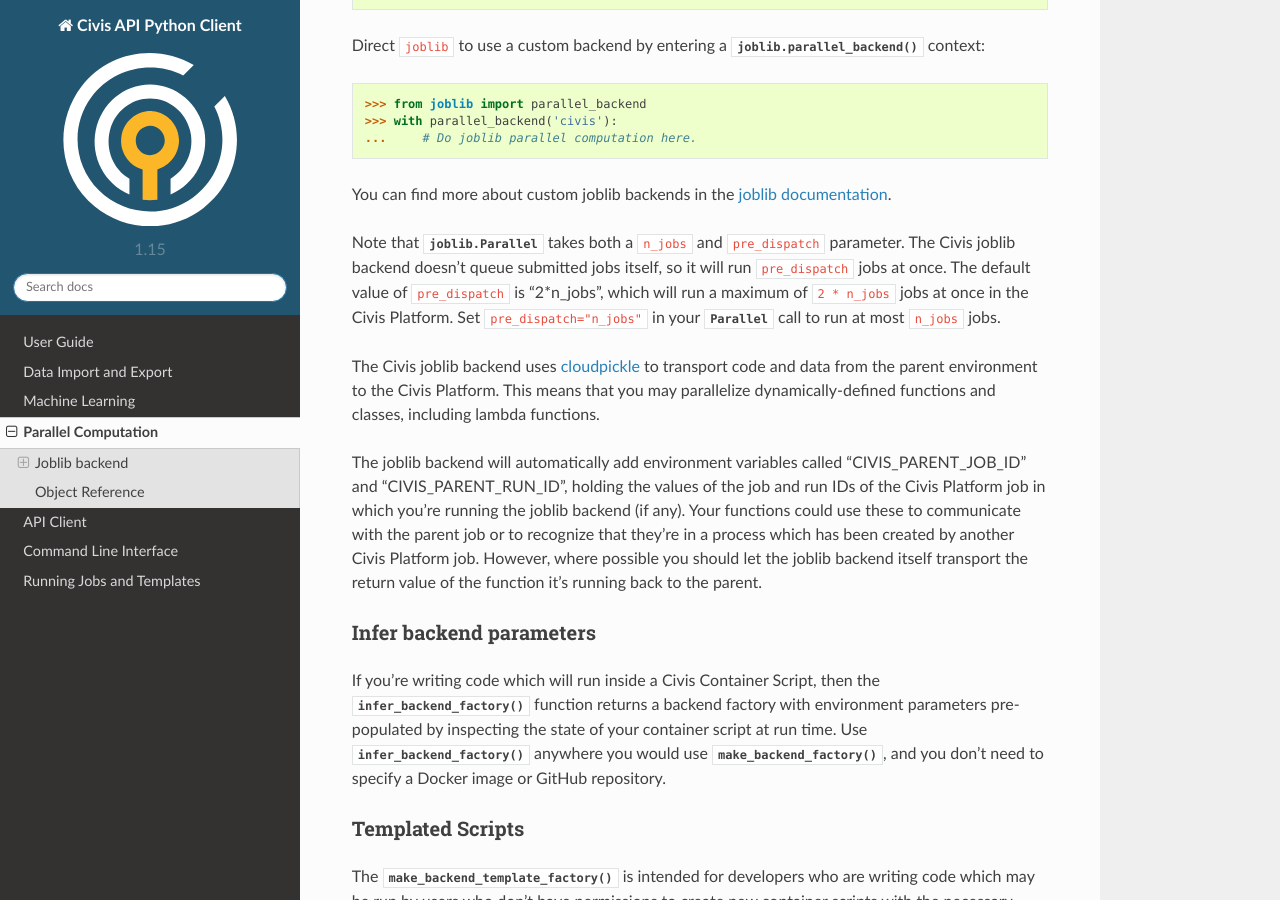
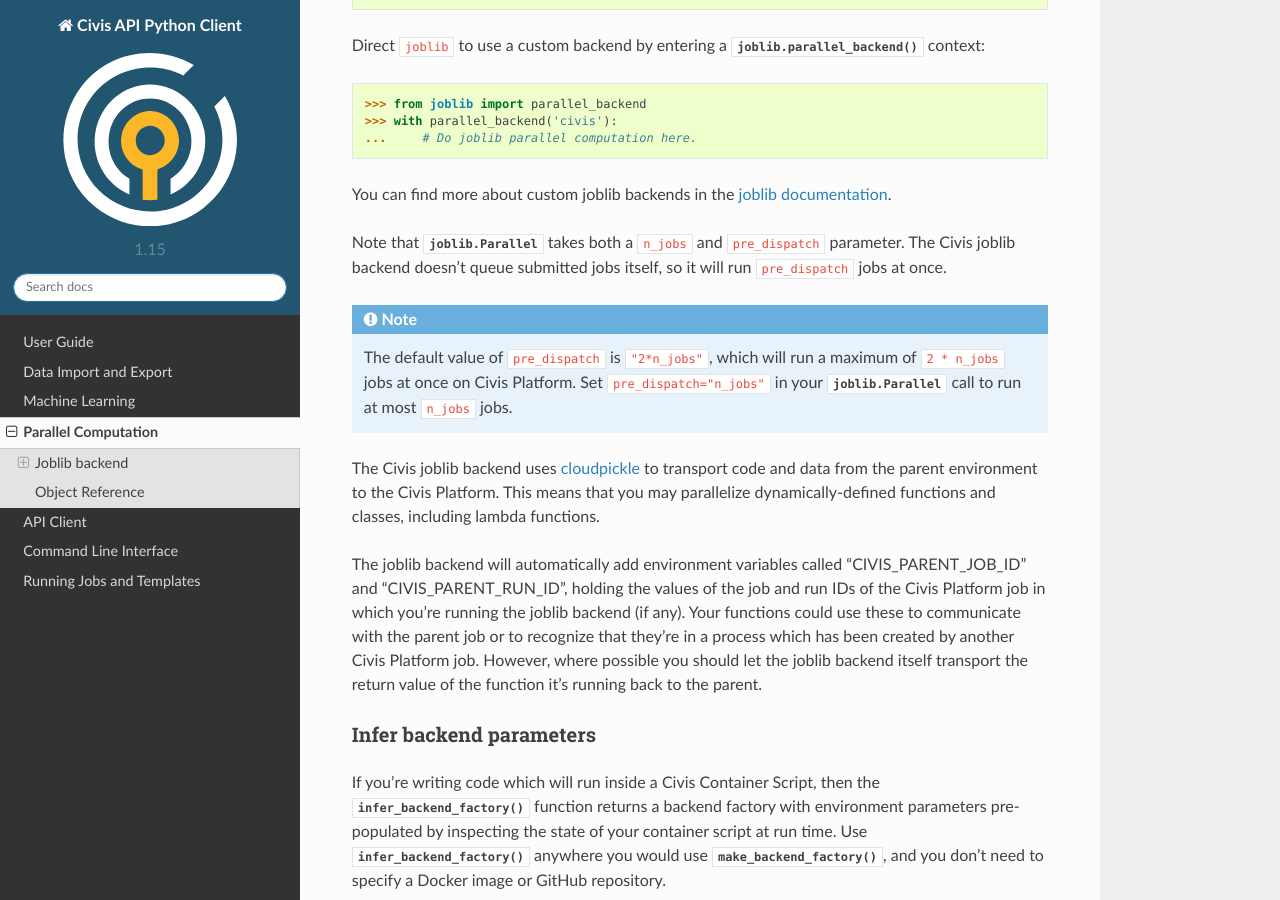
Before and after one commit to civisanalytics/civis-python, a Sphinx documentation site: the page built from docs/source/parallel.rst, in a window 1280 px wide and 900 px high, scrolled down 1683 px. Built offline with Sphinx 7.4.7 and the Read the Docs theme 2.0.0, drawn with Linux system fonts in a browser that asks for light colours.

Commit message:
DOC call out joblib.Parallel defaults pre_dispatch to 2*n_jobs

```diff
--- a/docs/source/parallel.rst
+++ b/docs/source/parallel.rst
@@ -96,10 +96,13 @@
 
 Note that :class:`joblib.Parallel` takes both a ``n_jobs`` and ``pre_dispatch``
 parameter. The Civis joblib backend doesn't queue submitted jobs itself,
-so it will run ``pre_dispatch`` jobs at once. The default value of
-``pre_dispatch`` is "2*n_jobs", which will run a maximum of ``2 * n_jobs`` jobs
-at once in the Civis Platform. Set ``pre_dispatch="n_jobs"`` in your
-:class:`~joblib.Parallel` call to run at most ``n_jobs`` jobs.
+so it will run ``pre_dispatch`` jobs at once.
+
+.. note::
+    The default value of
+    ``pre_dispatch`` is ``"2*n_jobs"``, which will run a maximum of ``2 * n_jobs`` jobs
+    at once on Civis Platform. Set ``pre_dispatch="n_jobs"`` in your
+    :class:`joblib.Parallel` call to run at most ``n_jobs`` jobs.
 
 The Civis joblib backend uses `cloudpickle <https://github.com/cloudpipe/cloudpickle>`_
 to transport code and data from the parent environment to the Civis Platform.
```
